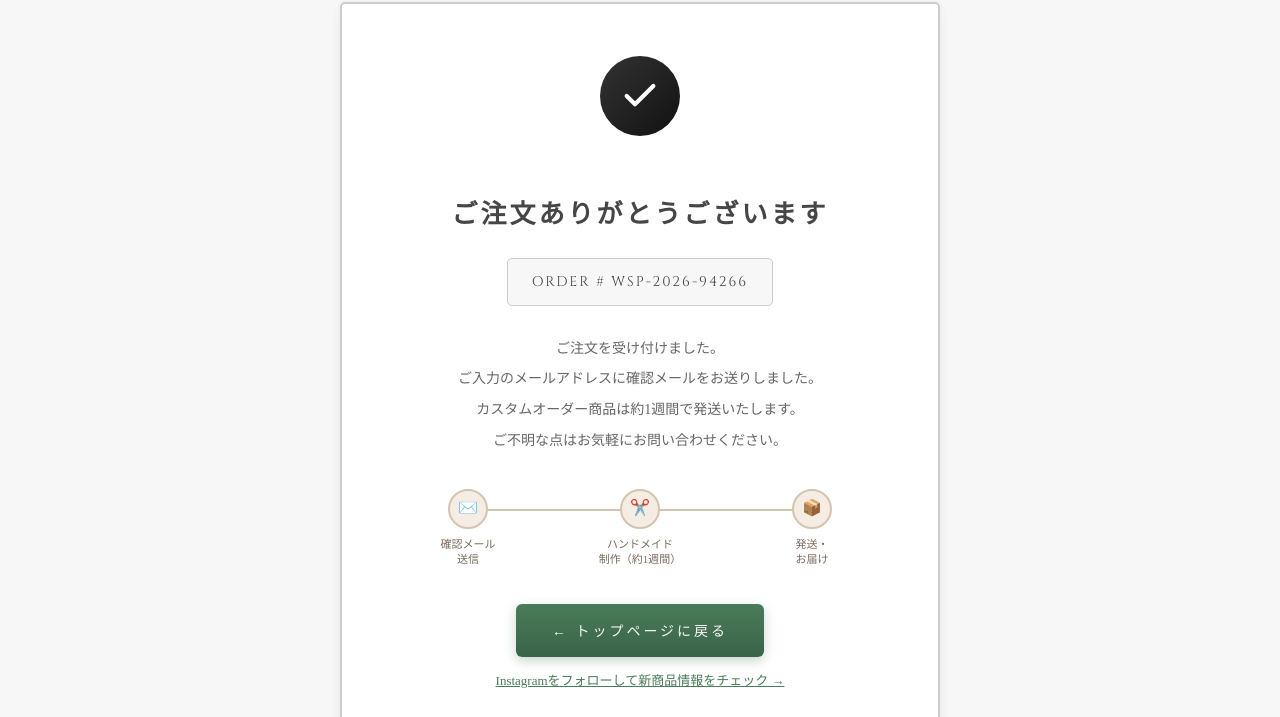
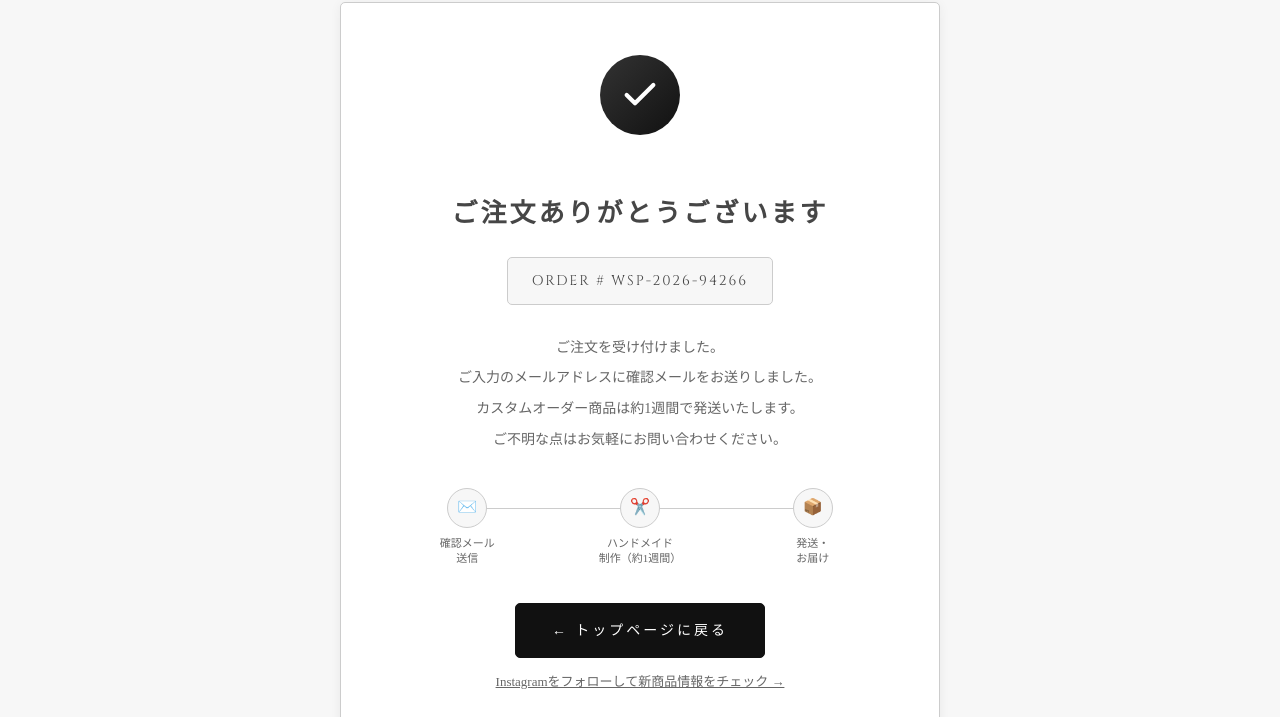
Before and after one commit to shigenoatsushi-blip/white-snow-paws, a website: page order-complete.html in a window 1280 px wide. Shown: the part 78-795 px from the top of the page. Drawn offline with nearby package versions, Linux system fonts and the light colour scheme; a web font is replaced by a local one.

Commit message:
order-complete.html をモノトーンデザインに統一
- 古い Google Fonts (Playfair Display / Zen Old Mincho) を削除
- <style> タグ全体をモノトーン（#111111 / #F7F7F7 / #CCCCCC）に差し替え
- 完了アイコン・ボタン・注文番号バッジをモノトーンに統一

Co-Authored-By: Claude Sonnet 4.6 <noreply@anthropic.com>

```diff
--- a/order-complete.html
+++ b/order-complete.html
@@ -10,18 +10,12 @@
   <link rel="preconnect" href="https://fonts.googleapis.com">
   <link rel="preconnect" href="https://fonts.gstatic.com" crossorigin>
   <link href="https://fonts.googleapis.com/css2?family=Cinzel:wght@400;600;700&family=Noto+Sans+JP:wght@300;400;500;700&family=Noto+Serif+JP:wght@400;500;600;700&display=swap" rel="stylesheet">
-  <link href="https://fonts.googleapis.com/css2?family=Noto+Sans+JP:wght@300;400;500;700&family=Noto+Serif+JP:wght@400;500;700&family=Playfair+Display:ital,wght@0,400;0,700;1,400&family=Zen+Old+Mincho:wght@400;700&display=swap" rel="stylesheet">
-
   <link rel="stylesheet" href="css/reset.css">
   <link rel="stylesheet" href="css/style.css">
   <link rel="stylesheet" href="css/overrides.css">
 
   <style>
-    .complete-page {
-      min-height: 100vh;
-      display: flex;
-      flex-direction: column;
-    }
+    .complete-page { min-height: 100vh; display: flex; flex-direction: column; }
     .complete-main {
       flex: 1;
       display: flex;
@@ -32,19 +26,18 @@
     .complete-card {
       max-width: 600px;
       width: 100%;
-      background: #FAF8F5;
-      border: 2px solid #4A7C59;
-      border-radius: 10px;
+      background: #FFFFFF;
+      border: 1px solid #CCCCCC;
+      border-radius: 5px;
       padding: 52px 40px;
       text-align: center;
-      box-shadow: 0 8px 32px rgba(74,124,89,0.12);
     }
     @media (max-width: 480px) { .complete-card { padding: 36px 20px; } }
 
     .complete-icon {
       width: 80px;
       height: 80px;
-      background: linear-gradient(135deg, #4A7C59, #3A6349);
+      background: #111111;
       border-radius: 50%;
       display: flex;
       align-items: center;
@@ -58,43 +51,34 @@
     }
 
     .complete-en {
-      font-family: 'Playfair Display', serif;
+      font-family: 'Cinzel', serif;
       font-size: 12px;
       letter-spacing: 5px;
-      color: #A08060;
+      color: #999999;
       margin-bottom: 10px;
     }
     .complete-title {
-      font-family: 'Zen Old Mincho', serif;
+      font-family: 'Noto Serif JP', serif;
       font-size: 26px;
-      color: #2C241C;
+      color: #464646;
       letter-spacing: 3px;
       margin-bottom: 20px;
     }
     .complete-order-num {
       display: inline-block;
       padding: 10px 24px;
-      background: #F5EDE3;
-      border: 1px solid #D4C4B0;
+      background: #F7F7F7;
+      border: 1px solid #CCCCCC;
       border-radius: 4px;
-      font-family: 'Playfair Display', serif;
+      font-family: 'Cinzel', serif;
       font-size: 14px;
       letter-spacing: 2px;
-      color: #8B6F47;
+      color: #666666;
       margin-bottom: 28px;
     }
-    .complete-message {
-      font-size: 14px;
-      color: #7A6B5D;
-      line-height: 2.2;
-      margin-bottom: 32px;
-    }
-    .complete-steps {
-      display: flex;
-      justify-content: center;
-      gap: 0;
-      margin-bottom: 36px;
-    }
+    .complete-message { font-size: 14px; color: #666666; line-height: 2.2; margin-bottom: 32px; }
+
+    .complete-steps { display: flex; justify-content: center; gap: 0; margin-bottom: 36px; }
     .complete-step {
       display: flex;
       flex-direction: column;
@@ -109,8 +93,8 @@
       right: 0;
       top: 20px;
       width: 50%;
-      height: 2px;
-      background: #D4C4B0;
+      height: 1px;
+      background: #CCCCCC;
     }
     .complete-step:not(:first-child)::before {
       content: '';
@@ -118,22 +102,22 @@
       left: 0;
       top: 20px;
       width: 50%;
-      height: 2px;
-      background: #D4C4B0;
+      height: 1px;
+      background: #CCCCCC;
     }
     .complete-step-num {
       width: 40px;
       height: 40px;
       border-radius: 50%;
-      background: #F5EDE3;
-      border: 2px solid #D4C4B0;
+      background: #F7F7F7;
+      border: 1px solid #CCCCCC;
       display: flex;
       align-items: center;
       justify-content: center;
       font-size: 16px;
       z-index: 1;
     }
-    .complete-step-label { font-size: 11px; color: #7A6B5D; text-align: center; line-height: 1.4; }
+    .complete-step-label { font-size: 11px; color: #666666; text-align: center; line-height: 1.4; }
 
     .complete-buttons { display: flex; flex-direction: column; gap: 12px; align-items: center; }
     .btn-to-top {
@@ -141,33 +125,28 @@
       align-items: center;
       gap: 8px;
       padding: 14px 36px;
-      background: linear-gradient(180deg, #4A7C59 0%, #3A6349 100%);
-      color: #FAF8F5;
-      font-family: 'Playfair Display', serif;
+      background: #111111;
+      color: #FFFFFF;
+      font-family: 'Cinzel', serif;
       font-size: 14px;
       letter-spacing: 3px;
-      border-radius: 6px;
-      transition: background 0.3s, transform 0.3s;
-      box-shadow: 0 4px 12px rgba(74,124,89,0.3);
+      border-radius: 5px;
+      border: 1px solid #111111;
+      transition: opacity 0.3s;
+      text-decoration: none;
     }
-    .btn-to-top:hover {
-      background: linear-gradient(180deg, #3A6349 0%, #2D5039 100%);
-      transform: translateY(-2px);
-    }
-    .btn-to-insta {
-      font-size: 13px;
-      color: #4A7C59;
-      text-decoration: underline;
-    }
-    .btn-to-insta:hover { color: #3A6349; }
+    .btn-to-top:hover { opacity: 0.8; }
+    .btn-to-insta { font-size: 13px; color: #666666; text-decoration: underline; }
+    .btn-to-insta:hover { color: #111111; }
 
     .complete-card-note {
       margin-top: 28px;
       padding: 16px;
-      background: #F5EDE3;
+      background: #F7F7F7;
+      border: 1px solid #EEEEEE;
       border-radius: 4px;
       font-size: 12px;
-      color: #7A6B5D;
+      color: #666666;
       line-height: 1.8;
     }
   </style>
```
